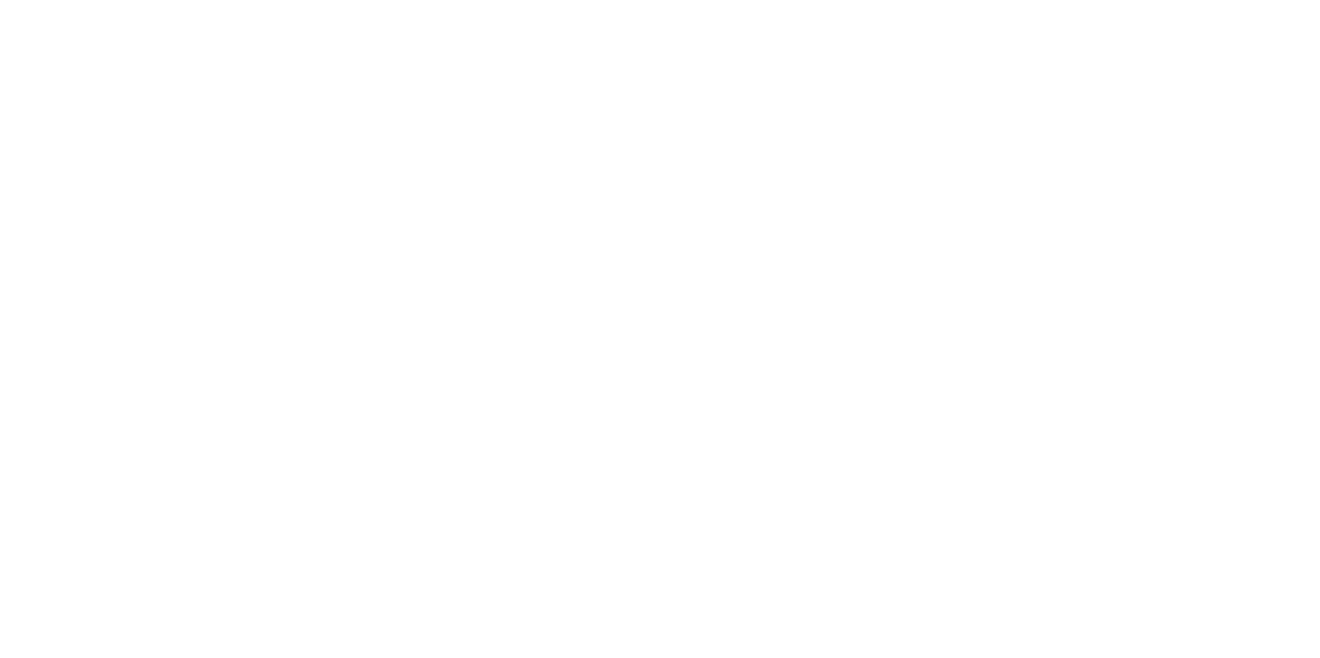
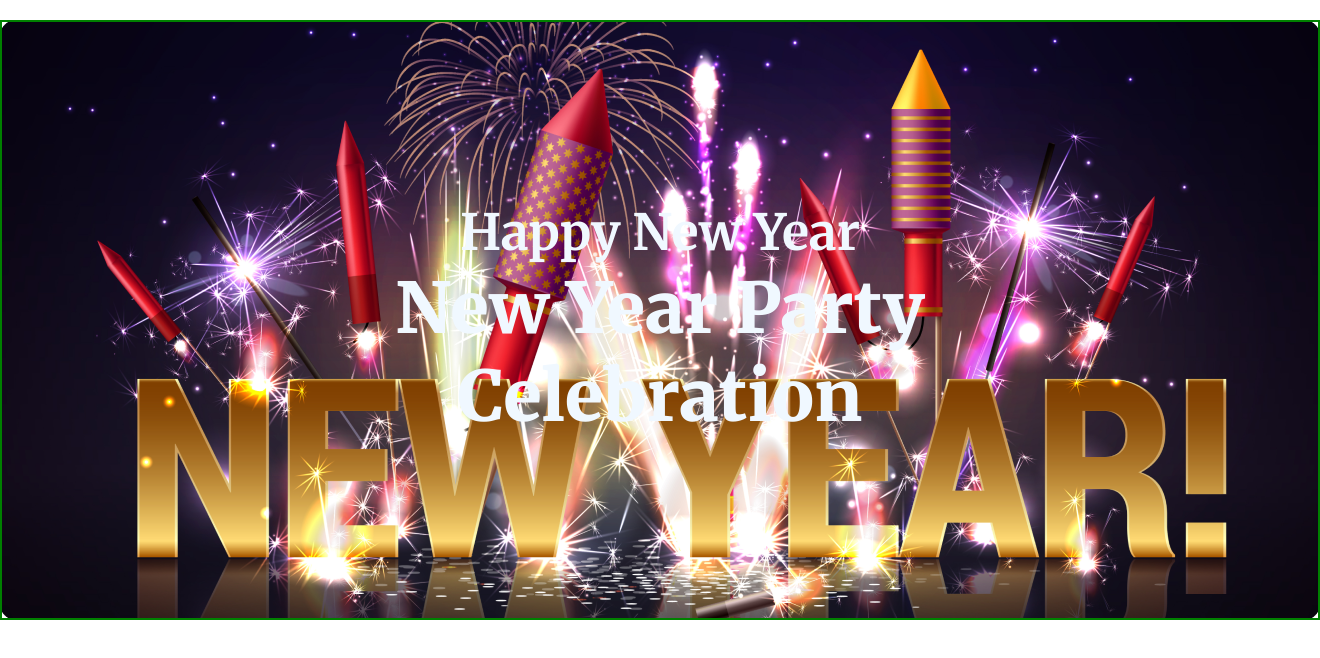
Before and after one commit to rabbihasan44/new-year-2025, a plain HTML site: page index.html in a window 1280 px wide. Shown: the whole page, 1320 px wide, since content can reach past the window. Drawn offline with Linux system fonts and the light colour scheme.

Commit message:
banner conteinar

```diff
--- a/index.html
+++ b/index.html
@@ -4,8 +4,23 @@
     <meta charset="UTF-8">
     <meta name="viewport" content="width=device-width, initial-scale=1.0">
     <title>new-year-2025</title>
+    <link rel="stylesheet" href="style/style.css">
 </head>
 <body>
+    <header class="banner-conteinar">
+        <div>
+            <p>Happy New Year</p>
+            <h1>New Year Party<br>Celebration</h1>
+        </div>
 
+    </header>
+
+    <main>
+
+    </main>
+
+    <footer>
+
+    </footer>
 </body>
 </html>
--- a/style/style.css
+++ b/style/style.css
@@ -0,0 +1,40 @@
+@import url('https://fonts.googleapis.com/css2?family=Merriweather:ital,wght@0,300;0,400;0,700;0,900;1,300;1,400;1,700;1,900&display=swap');
+*{
+    margin: 0;
+    padding: 0;
+    font-family: "merriweather", serif;
+    box-sizing: border-box;
+}
+/* banner section style starta here  */
+.banner-conteinar{
+    width: 1320px;
+    margin: 0 auto;
+    min-height: 600px;
+    border: 2px solid green;
+    margin-top: 20px;
+    background-color: rgba(0, 0, 0, 0.5),;
+    background-image: url(../images/Banner\ Image.png);
+    background-position: center;
+    background-repeat: no-repeat;
+    background-blend-mode: overlay;
+}
+.banner-conteinar{
+    display: flex;
+    justify-content: center;
+    flex-direction: column;
+    height: 600px;
+    align-items: center;
+    text-align: center;
+}
+.banner-conteinar p{
+    color: aliceblue;
+    font-size: 50px;
+    font-weight: 700;
+
+}
+.banner-conteinar h1{
+    color: aliceblue;
+    font-size: 70px;
+    font-weight: 900;
+
+}
```
